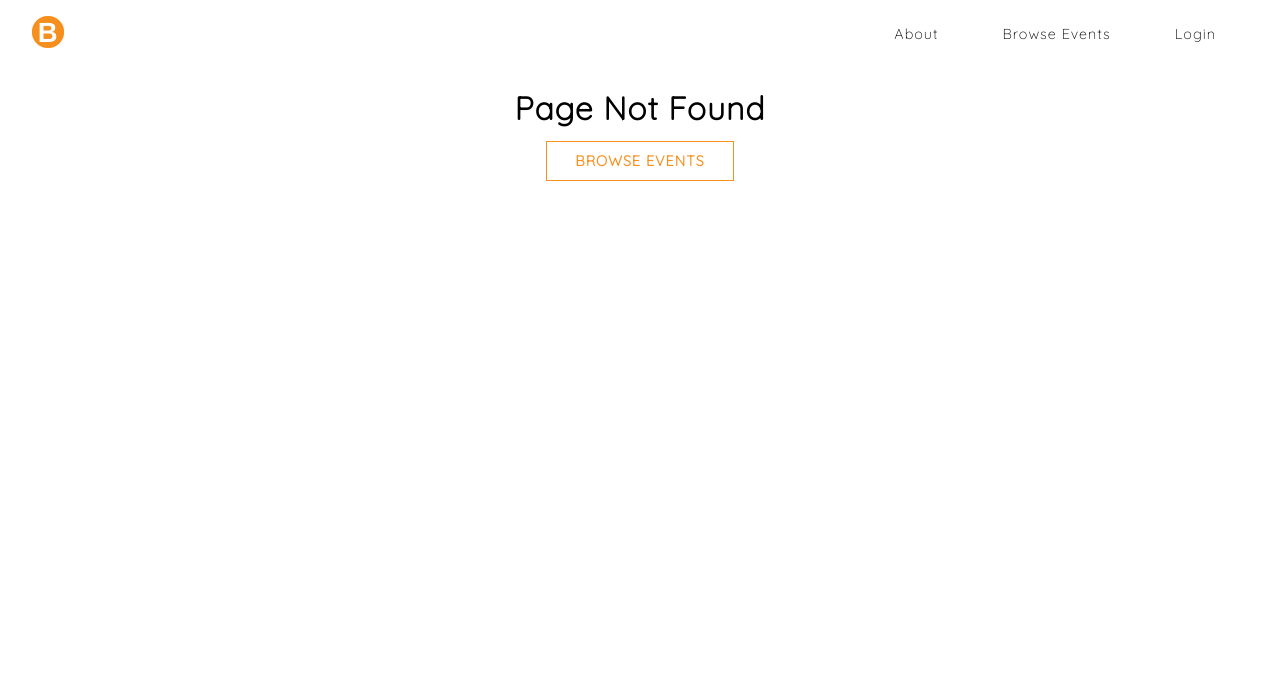
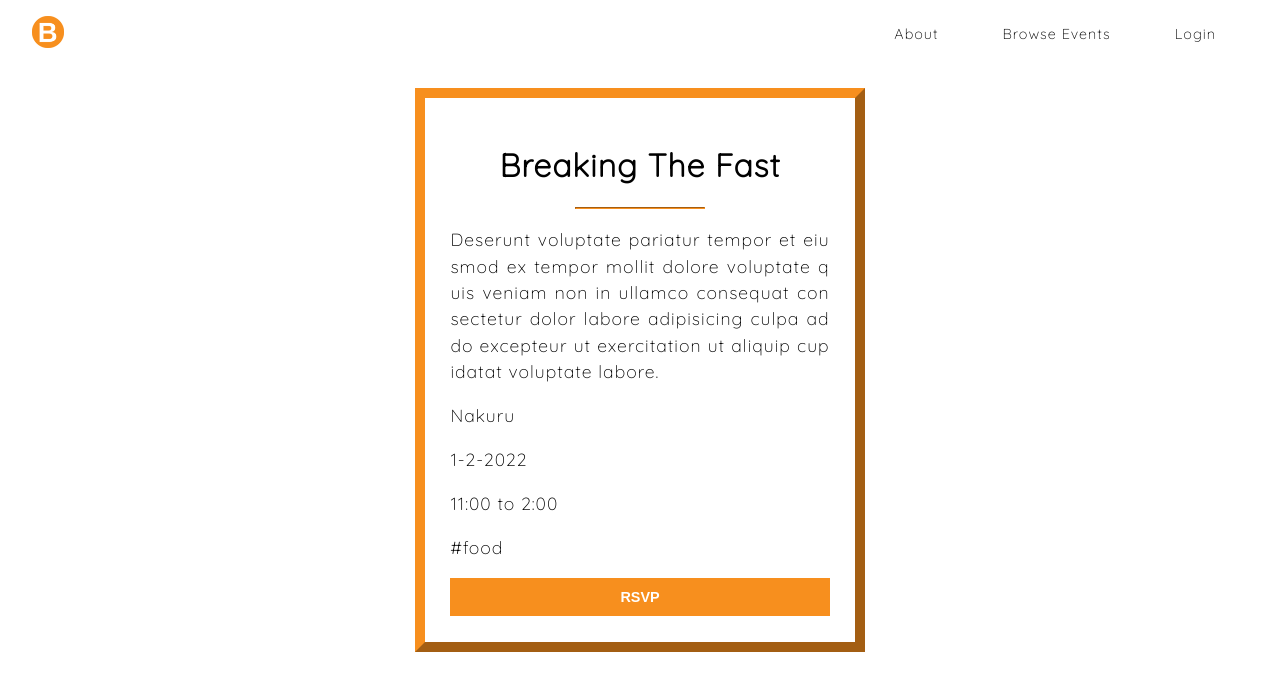
Before and after one commit to dngst/brightevents, a React (Create React App) app: page /event in a window 1280 px wide. Before the commit this address had no page. Shown: the top 690 px of the page. Built offline with nearby package versions, Linux system fonts and the light colour scheme.

Commit message:
Add view event page

```diff
--- a/src/components/app/App.js
+++ b/src/components/app/App.js
@@ -7,6 +7,7 @@ import Login from "pages/login/Login";
 import SignUp from "pages/signup/SignUp";
 import ResetPassword from "pages/resetpassword/ResetPassword";
 import ViewEvents from "pages/viewevents/ViewEvents";
+import Event from "pages/Event";
 import UpdateEvent from "pages/updateevent/UpdateEvent";
 import PageNotFound from "pages/pagenotfound/PageNotFound";
 import About from "pages/about/About";
@@ -19,6 +20,7 @@ const App = () => {
       <Navbar />
       <Switch>
         <Route path="/" component={Home} />
+        <Route path="/event" component={Event} />
         <Route path="/events" component={ViewEvents} />
         <Route path="/new" component={CreateEvent} />
         <Route path="/update" component={UpdateEvent} />
--- /dev/null
+++ b/src/components/container/EventContainer.js
@@ -0,0 +1,17 @@
+import styled from "styled-components"
+import Container from "./Container";
+
+const EventContainer = styled(Container)`
+  border: 10px outset #f78f1e;
+  padding: 2%;
+  p {
+    text-align: justify;
+    word-break: break-all;
+  }
+  hr {
+    border-color: #f78f1e;
+    width: 8rem;
+  }
+`;
+
+export default EventContainer;
--- /dev/null
+++ b/src/pages/Event.js
@@ -0,0 +1,31 @@
+import { Helmet } from "react-helmet";
+import EventContainer from "components/container/EventContainer";
+import Title from "components/title/Title";
+import Paragraph from "components/paragraph/Paragraph";
+import Button from "components/button/Button";
+
+
+const Event = () => {
+    return (
+        <EventContainer>
+            <Helmet>
+                <title>Breaking the fast | Bright Events</title>
+            </Helmet>
+            <Title>breaking the fast</Title>
+            <hr />
+            <Paragraph>
+            Deserunt voluptate pariatur tempor et eiusmod ex tempor mollit
+            dolore voluptate quis veniam non in ullamco consequat
+            consectetur dolor labore adipisicing culpa ad do excepteur ut
+            exercitation ut aliquip cupidatat voluptate labore.
+            </Paragraph>
+            <Paragraph capitalize>nakuru</Paragraph>
+            <Paragraph>1-2-2022</Paragraph>
+            <Paragraph>11:00 to 2:00</Paragraph>
+            <Paragraph>#food</Paragraph>
+            <Button primary>rsvp</Button>
+        </EventContainer>
+    );
+}
+
+export default Event;
```
